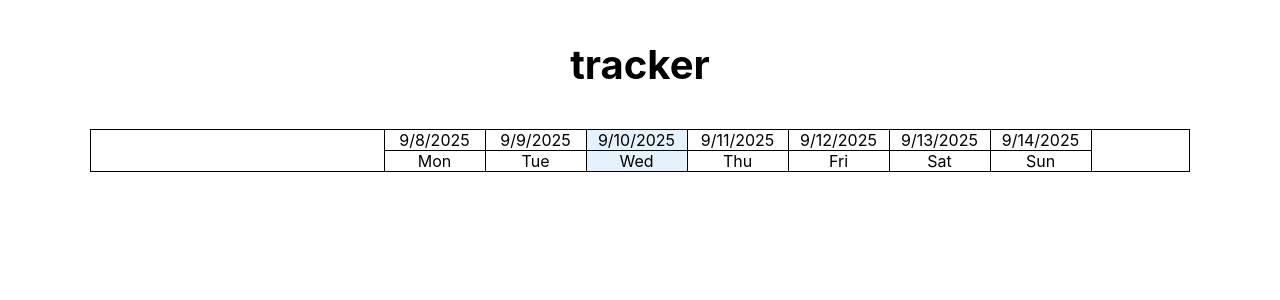
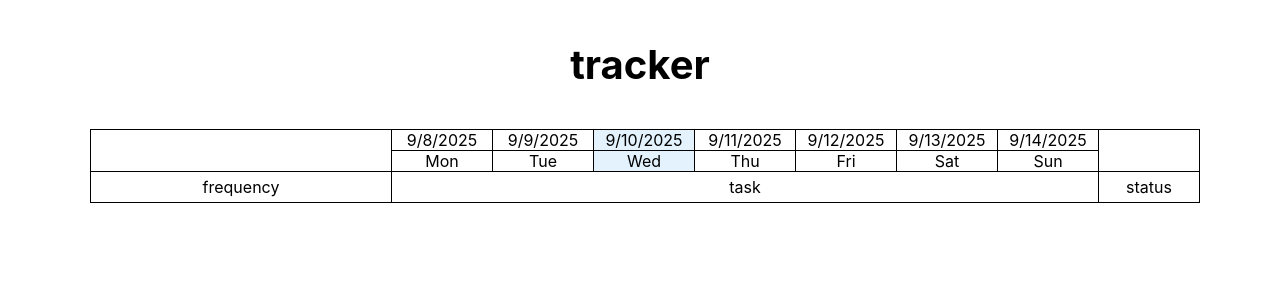
Before and after one commit to ayleenpt/behavioral-activation, a React (Create React App) app: page /#/ in a window 1280 px wide. Shown: the top 300 px of the page. Built offline with nearby package versions, Linux system fonts and the light colour scheme.

Commit message:
add header labels

```diff
--- a/src/components/hierarchy/HierarchyHeader.js
+++ b/src/components/hierarchy/HierarchyHeader.js
@@ -4,7 +4,7 @@ function HierarchyHeader() {
   return (
     <div className="hierarchy-header">
       <div className="header-box difficulty-header">difficulty</div>
-      <div className="header-box task-header">task</div>
+      <div className="header-box hierarchy-task-header">task</div>
       <div className="header-box sort-header">
         <span>sort by</span>
         <span>▼</span>
--- a/src/components/tracker/TrackerHeader.js
+++ b/src/components/tracker/TrackerHeader.js
@@ -19,6 +19,7 @@ function TrackerHeader() {
 
   return (
     <div className="tracker-header">
+      <div className="header-days">
         <div className="gap-left" />
           {weekDates.map((dateObj, idx) => (
             <Day
@@ -34,5 +35,12 @@ function TrackerHeader() {
           ))}
         <div className="gap-right" />
       </div>
+
+      <div className="header-labels">
+        <div className="header-label frequency-header">frequency</div>
+        <div className="header-label tracker-task-header">task</div>
+        <div className="header-label status-header">status</div>
+      </div>
+    </div>
   );
 } export default TrackerHeader;
--- a/src/styles/hierarchy/HierarchyHeader.css
+++ b/src/styles/hierarchy/HierarchyHeader.css
@@ -20,7 +20,7 @@
   justify-content: center;
 }
 
-.task-header {
+.hierarchy-task-header {
   width: 400px;
   justify-content: start;
   padding-left: 10px;
--- a/src/styles/tracker/TrackerHeader.css
+++ b/src/styles/tracker/TrackerHeader.css
@@ -1,10 +1,20 @@
 .tracker-header {
+  width: auto;
+  height: auto;
+  display: flex;
+  flex-direction: column;
+  align-items: start;
+  justify-content: center;
+}
+
+.header-days,
+.header-labels {
   width: auto;
   height: auto;
   display: flex;
   flex-direction: row;
   align-items: center;
-  justify-content: start;
+  justify-content: center;
 }
 
 .gap-left {
@@ -19,3 +29,29 @@
   border: 1px solid black;
   border-left: none;
 }
+
+.header-label {
+  display: flex;
+  align-items: center;
+  justify-content: center;
+}
+
+.frequency-header {
+  width: 300px;
+  height: 30px;
+  border: 1px solid black;
+  border-top: none;
+}
+
+.tracker-task-header {
+  width: 706px;
+  height: 30px;
+  border-bottom: 1px solid black;
+}
+
+.status-header {
+  width: 100px;
+  height: 30px;
+  border: 1px solid black;
+  border-top: none;
+}
```
Lines whose indentation alone changed are shown as unchanged.
